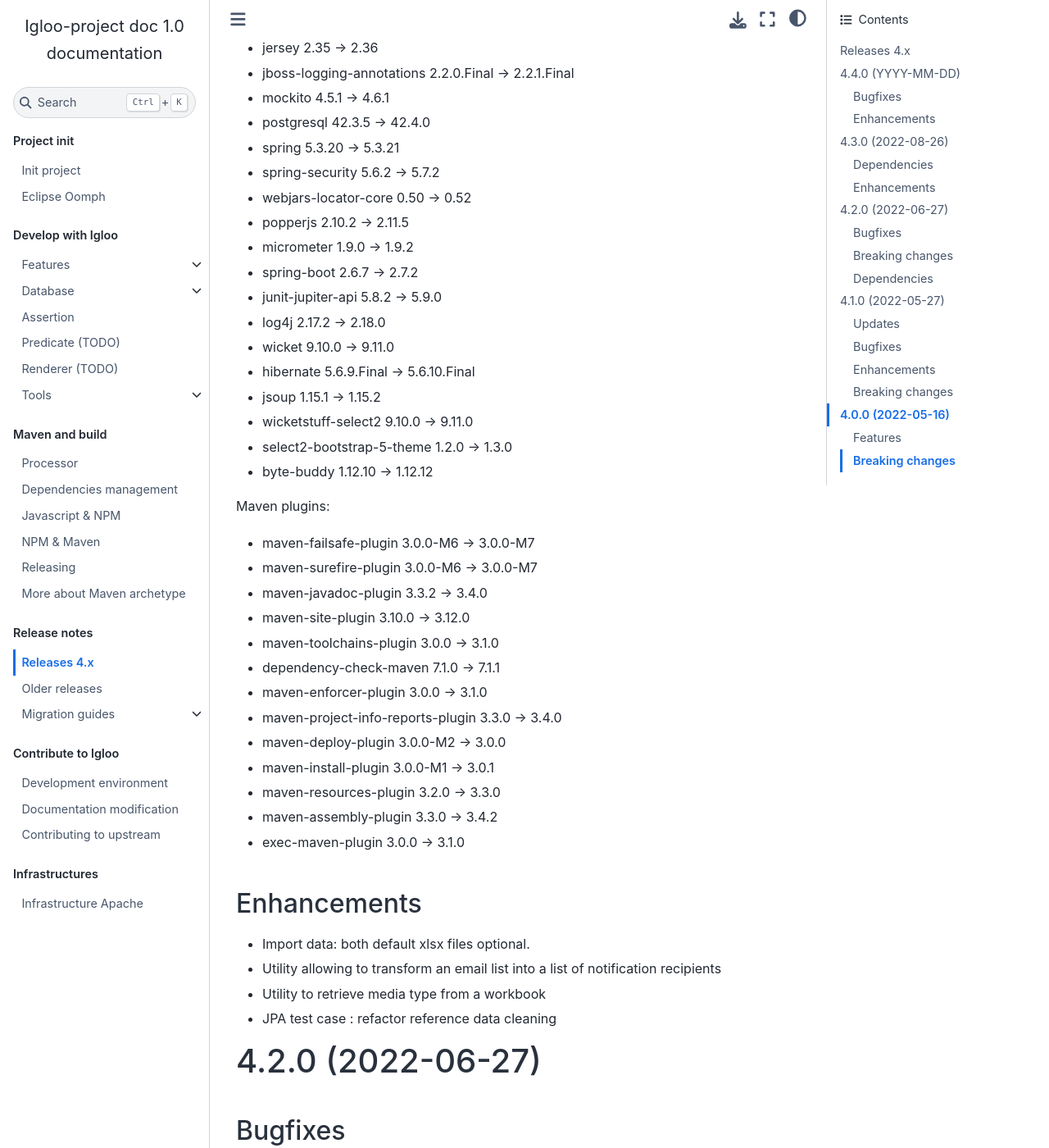
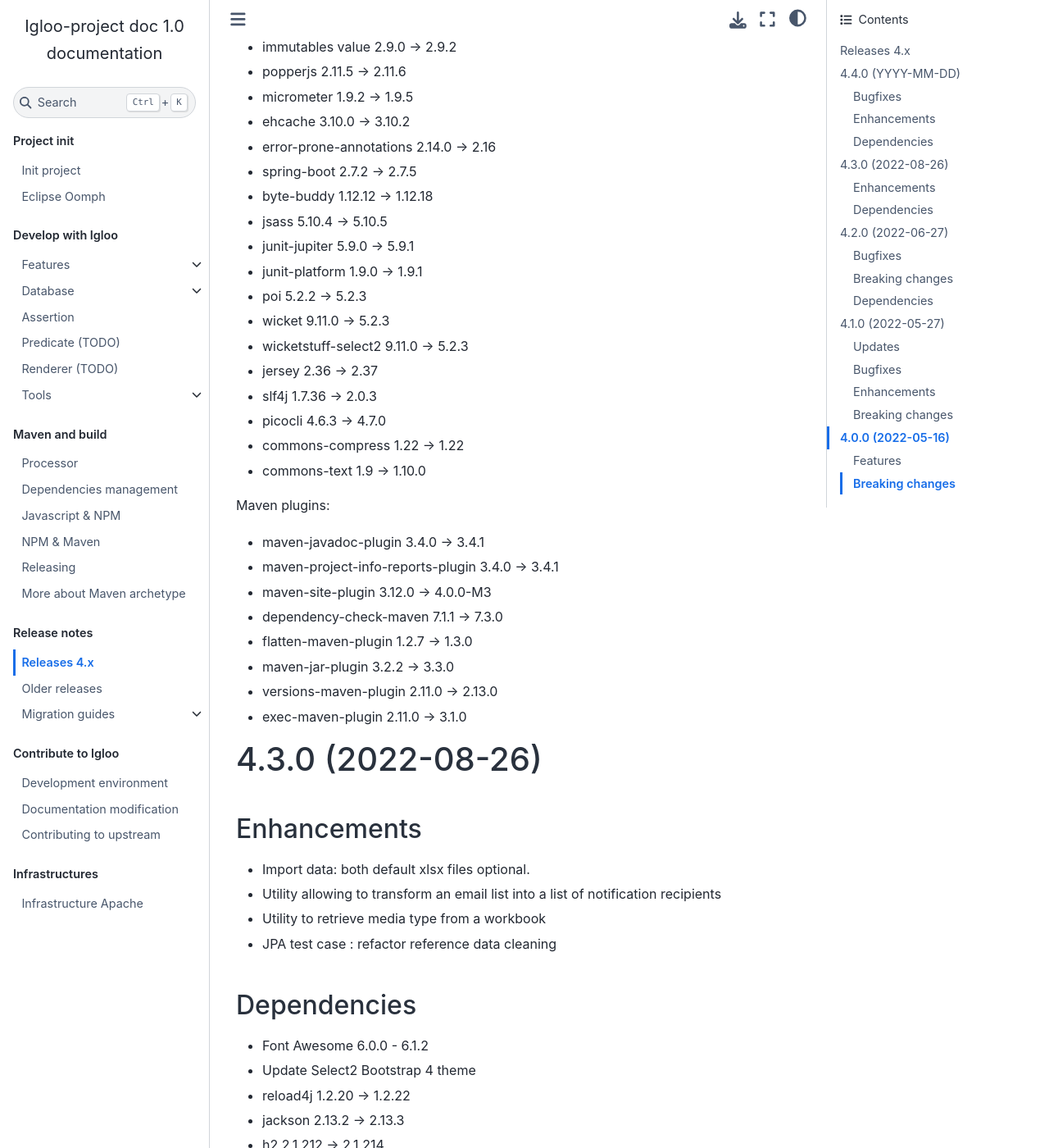
Before and after one commit to igloo-project/igloo-doc, a Sphinx documentation site: the page built from source/release-notes/releases-4.x.md, in a window 1280 px wide and 1400 px high, scrolled down 847 px. Shown: the whole window at 82% size. Built offline with Sphinx 7.4.7 and the Sphinx Book theme 1.1.4, drawn with Linux system fonts in a browser that asks for light colours; some of the changed text lies outside the part shown.

Commit message:
next release note (Updating Igloo dependencies)

```diff
--- a/source/release-notes/releases-4.x.md
+++ b/source/release-notes/releases-4.x.md
@@ -13,9 +13,59 @@
 
 * BasicApp: remove old sheet in `reference_data.xlsx`.
 
+## Dependencies
+
+* jackson 2.13.3 -> 2.13.4
+* log4j 1.8.2 -> 1.9.0
+* flyway 9.0.4 -> 9.7.0
+* hibernate 5.6.10.Final -> 5.6.12.Final
+* hibernate-search-orm 5.11.10.Final -> 5.11.11.Final
+* jsoup 1.15.2 -> 1.15.3
+* mockito 4.6.1 -> 4.8.1
+* passay 1.6.1 -> 1.6.2
+* postgresql 42.4.0 -> 42.5.0
+* spring 5.3.21 ->  5.3.23
+* spring-security 5.7.2 -> 5.7.3
+* immutables value 2.9.0 -> 2.9.2
+* popperjs 2.11.5 -> 2.11.6
+* micrometer 1.9.2 -> 1.9.5
+* ehcache 3.10.0 -> 3.10.2
+* error-prone-annotations 2.14.0 -> 2.16
+* spring-boot 2.7.2 -> 2.7.5
+* byte-buddy 1.12.12 -> 1.12.18
+* jsass 5.10.4 -> 5.10.5
+* junit-jupiter 5.9.0 -> 5.9.1
+* junit-platform 1.9.0 -> 1.9.1
+* poi 5.2.2 -> 5.2.3
+* wicket 9.11.0 -> 5.2.3
+* wicketstuff-select2 9.11.0 -> 5.2.3
+* jersey 2.36 -> 2.37
+* slf4j 1.7.36 -> 2.0.3
+* picocli 4.6.3 -> 4.7.0
+* commons-compress 1.22 -> 1.22
+* commons-text 1.9 -> 1.10.0
+
+Maven plugins:
+
+* maven-javadoc-plugin 3.4.0 -> 3.4.1
+* maven-project-info-reports-plugin 3.4.0 -> 3.4.1
+* maven-site-plugin 3.12.0 -> 4.0.0-M3
+* dependency-check-maven 7.1.1 -> 7.3.0
+* flatten-maven-plugin 1.2.7 -> 1.3.0
+* maven-jar-plugin 3.2.2 -> 3.3.0
+* versions-maven-plugin 2.11.0 -> 2.13.0
+* exec-maven-plugin 2.11.0 -> 3.1.0
+
 (v4.3.0)=
 
 # 4.3.0 (2022-08-26)
+
+## Enhancements
+
+* Import data: both default xlsx files optional.
+* Utility allowing to transform an email list into a list of notification recipients
+* Utility to retrieve media type from a workbook
+* JPA test case : refactor reference data cleaning
 
 ## Dependencies
 
```
Also changed, not shown: other parts of source/release-notes/releases-4.x.md (+0 -7 lines).
